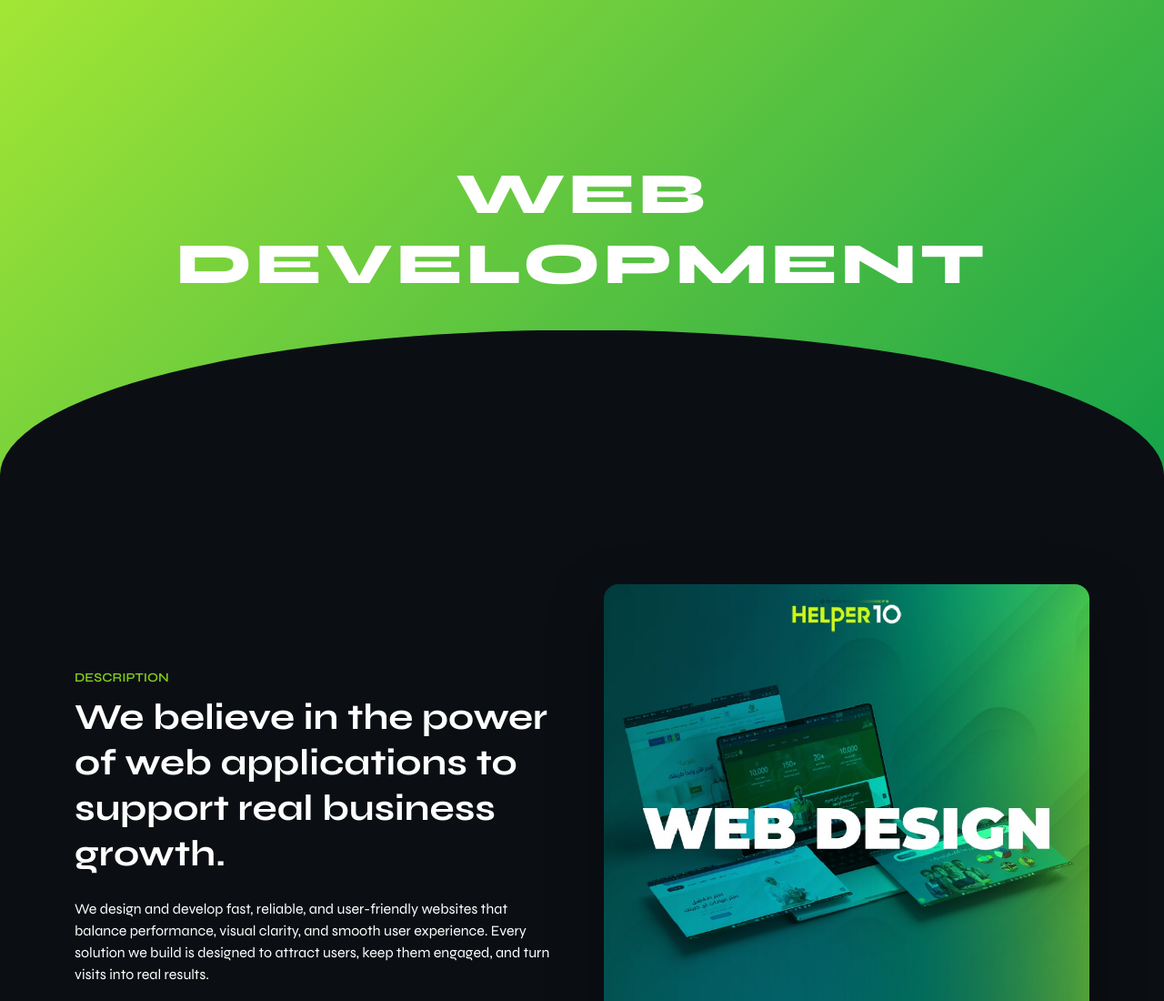
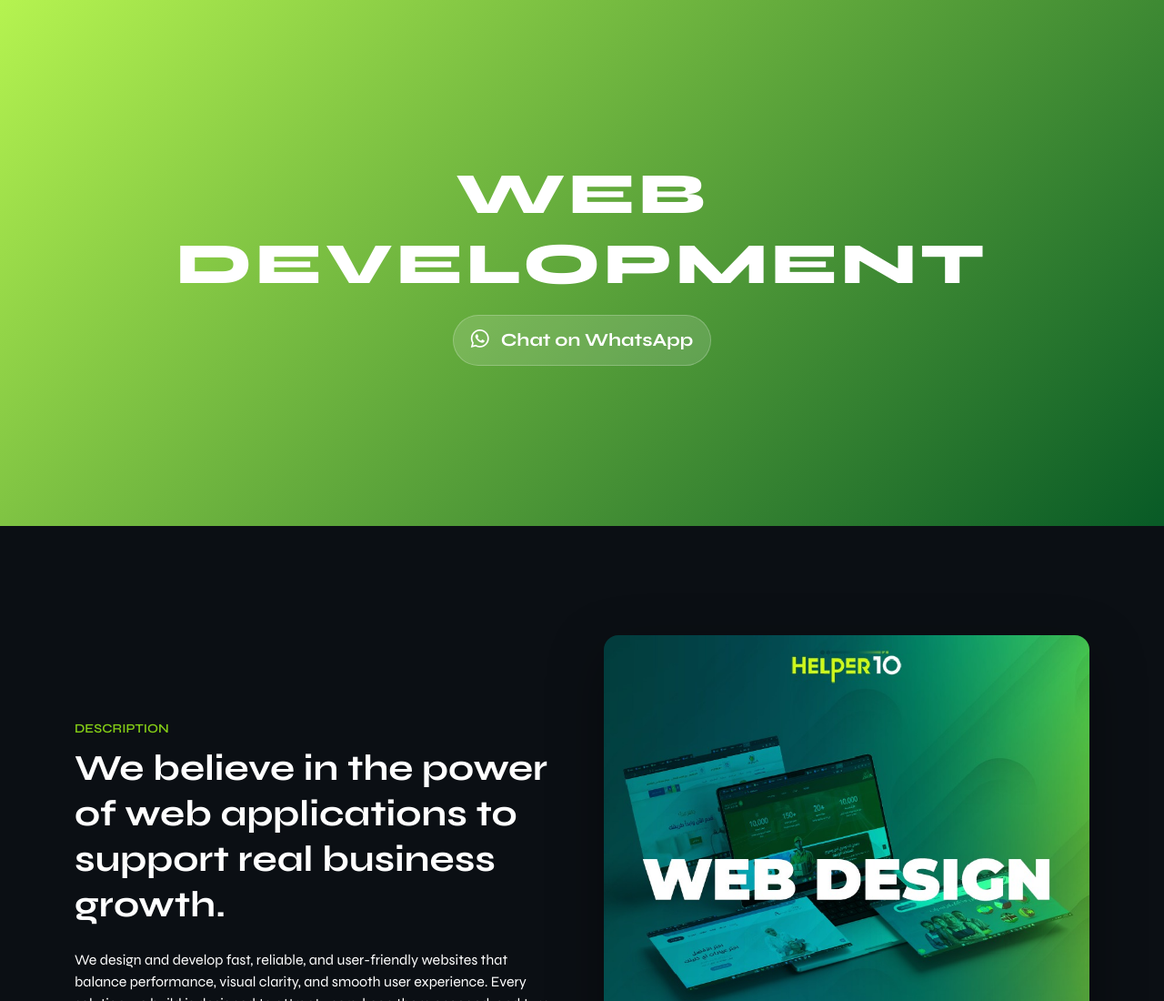
Before and after one commit to Mostafaelfiky282/Web_AD, a plain HTML site: page index.html in a window 1280 px wide. Shown: the top 1100 px of the page at 91% size. Drawn offline with nearby package versions, Linux system fonts and the light colour scheme; a web font is replaced by a local one.

Commit message:
Second Commit

```diff
--- a/css/style.css
+++ b/css/style.css
@@ -25,7 +25,7 @@
 /* Hero */
 .hero-web{
   padding: 11rem 0;
-  background: linear-gradient(135deg, #a3e635, #16a34a);
+  background: linear-gradient(135deg, #b5f350, #085a26);
   overflow: hidden;
 }
 
--- a/index.html
+++ b/index.html
@@ -27,9 +27,16 @@
   <section class="hero-web text-white position-relative">
     <div class="container text-center">
       <h1 class="hero-title text-uppercase mb-3">Web Development</h1>
+      <a class="btn btn-cta btn-lg"
+   href="https://wa.me/201553132233"
+   target="_blank"
+   aria-label="Chat on WhatsApp">
+  <i class="bi bi-whatsapp me-2"></i>
+  Chat on WhatsApp
+</a>
+
     </div>
 
-    <div class="hero-curve"></div>
   </section>
 
   <!-- Description -->
```
